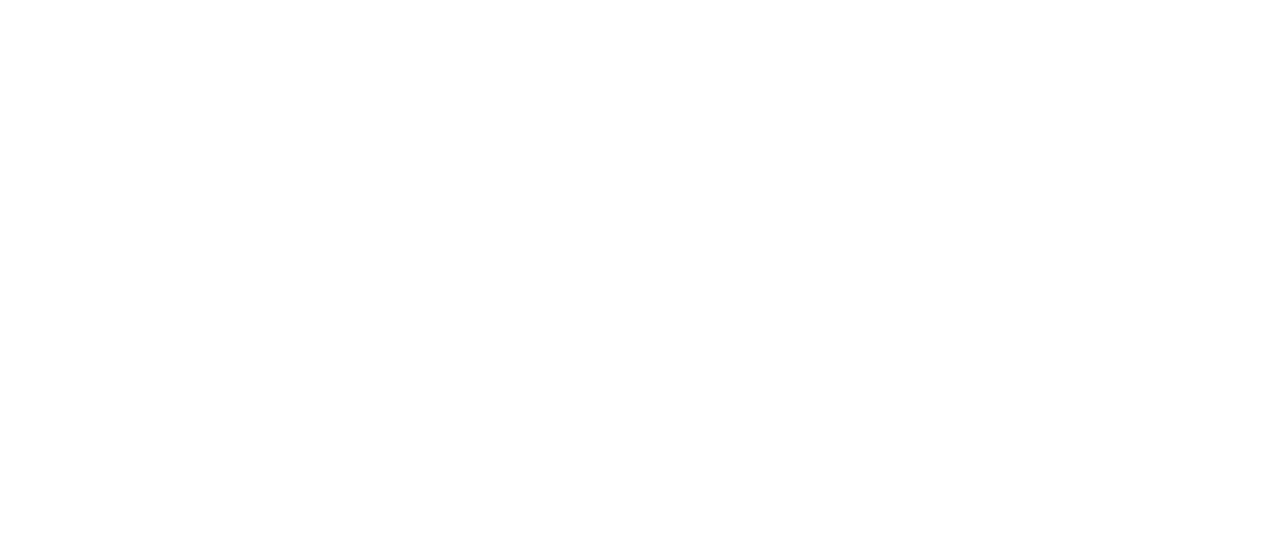
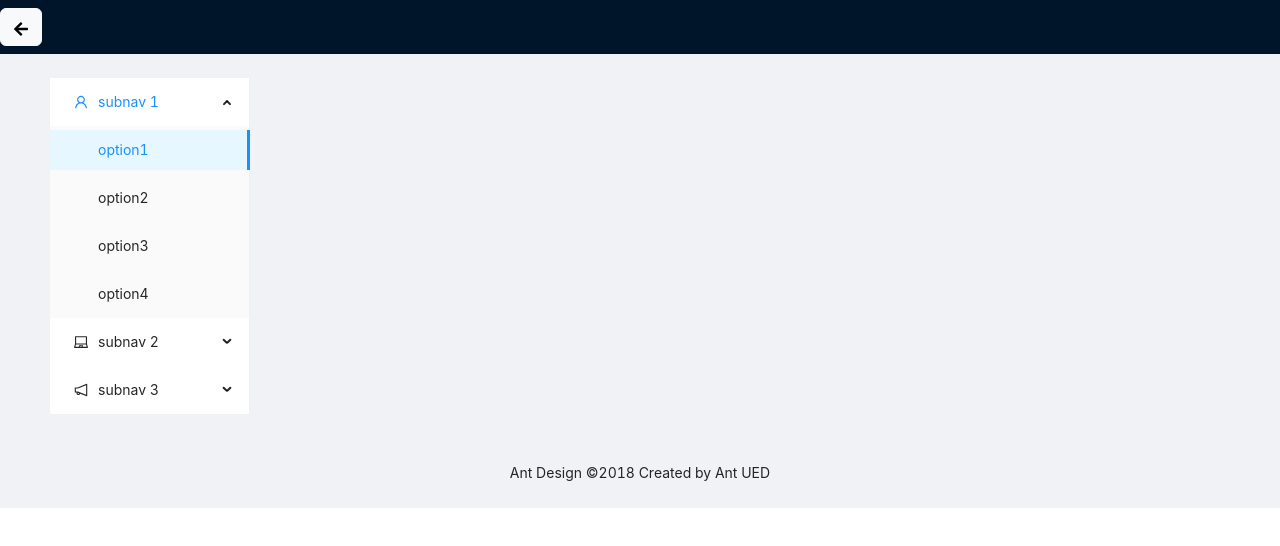
Before and after one commit to PhuocMinh111/react-capstone, a React (Create React App) app: page /admin in a window 1280 px wide. Before the commit this address had no page. Shown: the top 546 px of the page. Built offline with nearby package versions, Linux system fonts and the light colour scheme.

Commit message:
admin Layout

```diff
--- a/package.json
+++ b/package.json
@@ -3,9 +3,11 @@
   "version": "0.1.0",
   "private": true,
   "dependencies": {
+    "@ant-design/icons": "4.7.0",
     "@testing-library/jest-dom": "^5.14.1",
     "@testing-library/react": "^13.0.0",
     "@testing-library/user-event": "^13.2.1",
+    "antd": "4.22.4",
     "axios": "0.27.2",
     "bootstrap": "^5.2.0",
     "react": "^18.2.0",
--- a/src/components/backHome/backHome.jsx
+++ b/src/components/backHome/backHome.jsx
@@ -2,12 +2,15 @@
 import { useNavigate } from "react-router-dom";
 import styled from "styled-components";
 import { FaArrowLeft } from "react-icons/fa";
-export default function BackHome() {
+export default function BackHome({ color }) {
   let navigate = useNavigate();
   return (
-    <nav className="navbar navbar-expand-lg navbar-light bg-light">
+    <nav
+      style={{ background: "#001529" }}
+      className={`navbar navbar-expand-lg navbar-light `}
+    >
       <button
-        className="btn "
+        className="btn btn-light"
         style={{ fontWeight: "3rem" }}
         onClick={() => navigate("/")}
         navigate=""
--- a/src/components/footer.jsx
+++ b/src/components/footer.jsx
@@ -2,13 +2,24 @@
 import styled from "styled-components";
 import { payment, technology, social, license } from "../constants/footer";
 import { useSelector } from "react-redux";
-
+import { Link } from "react-router-dom";
 export default function Footer() {
   const { final } = useSelector((state) => state.langReducer);
   return (
     <Wrapper className="py-3 text-center">
       <div className="row mx-auto w-75">
-        <div className="col-lg-3 col-md-12"></div>
+        <div className="col-lg-3 col-md-12">
+          <Link to="/" style={{ textDecoration: "none" }}>
+            <a className="navbar-brand">
+              <img
+                style={{ width: "70px", height: "70px" }}
+                src="/img/ticket.png"
+                alt=""
+              />
+              <div className="brand">MovieNew</div>
+            </a>
+          </Link>
+        </div>
         <div className="col-lg-6 col-md-12">
           <h6 className="text-center mb-2 text-light">{final.technology}</h6>
           <div className="mx-auto">
@@ -74,6 +85,10 @@
     border-radius: 50%;
     cursor: pointer;
   }
+  .brand {
+    color: white !important;
+    font-size: 50px;
+  }
   #license {
     width: auto;
     background-size: 100%;
--- a/src/components/navbar/navbar.jsx
+++ b/src/components/navbar/navbar.jsx
@@ -1,5 +1,5 @@
 import React, { useState } from "react";
-import { NavLink, useNavigate } from "react-router-dom";
+import { NavLink, Link, useNavigate } from "react-router-dom";
 import { FaSearch } from "react-icons/fa";
 import { useSelector, useDispatch } from "react-redux";
 import styled from "styled-components";
@@ -7,6 +7,7 @@
 export default function Navbar() {
   const [open, setOpen] = useState(false);
   const dispatch = useDispatch();
+  const navigate = useNavigate();
   const langState = useSelector((state) => state.langReducer);
   console.log(langState);
   return (
@@ -14,10 +15,12 @@
       style={{ position: "sticky" }}
       className="navbar px-3 navbar-expand-lg navbar-light bg-light"
     >
-      <a className="navbar-brand" href="#">
-        <img style={{ width: "70px" }} src="/img/ticket.png" alt="" />
-        <Brand className="brand">MovieNow</Brand>
-      </a>
+      <Link to="/" style={{ textDecoration: "none" }}>
+        <a className="navbar-brand">
+          <img style={{ width: "70px" }} src="/img/ticket.png" alt="" />
+          <Brand className="brand">MovieNew</Brand>
+        </a>
+      </Link>
       <button
         onClick={() => setOpen(!open)}
         className={`navbar-toggler ${!open && "collapsed"}`}
--- a/src/index.js
+++ b/src/index.js
@@ -4,6 +4,7 @@
 import App from "./App";
 import "bootstrap/dist/js/bootstrap.bundle.js";
 import "bootstrap/dist/css/bootstrap.min.css";
+import "antd/dist/antd.css";
 import store from "./store/config";
 import { Provider } from "react-redux";
 const root = ReactDOM.createRoot(document.getElementById("root"));
--- /dev/null
+++ b/src/layouts/AdminLayout.jsx
@@ -0,0 +1,79 @@
+import {
+  LaptopOutlined,
+  NotificationOutlined,
+  UserOutlined
+} from "@ant-design/icons";
+import { Breadcrumb, Layout, Menu } from "antd";
+import React from "react";
+import BackHome from "../components/backHome/backHome";
+const { Header, Content, Footer, Sider } = Layout;
+const items1 = ["1", "2", "3"].map((key) => ({
+  key,
+  label: `nav ${key}`
+}));
+const items2 = [UserOutlined, LaptopOutlined, NotificationOutlined].map(
+  (icon, index) => {
+    const key = String(index + 1);
+    return {
+      key: `sub${key}`,
+      icon: React.createElement(icon),
+      label: `subnav ${key}`,
+      children: new Array(4).fill(null).map((_, j) => {
+        const subKey = index * 4 + j + 1;
+        return {
+          key: subKey,
+          label: `option${subKey}`
+        };
+      })
+    };
+  }
+);
+
+const AdminLayout = () => (
+  <Layout>
+    <BackHome color={"#001529"} />
+    <Content
+      style={{
+        padding: "0 50px"
+      }}
+    >
+      <Layout
+        className="site-layout-background"
+        style={{
+          padding: "24px 0"
+        }}
+      >
+        <Sider className="site-layout-background" width={200}>
+          <Menu
+            mode="inline"
+            defaultSelectedKeys={["1"]}
+            defaultOpenKeys={["sub1"]}
+            style={{
+              height: "100%"
+            }}
+            items={items2}
+          />
+        </Sider>
+        <Content
+          style={{
+            padding: "0 24px",
+            minHeight: 280
+          }}
+        >
+          <table>
+            <thead></thead>
+          </table>
+        </Content>
+      </Layout>
+    </Content>
+    <Footer
+      style={{
+        textAlign: "center"
+      }}
+    >
+      Ant Design ©2018 Created by Ant UED
+    </Footer>
+  </Layout>
+);
+
+export default AdminLayout;
--- a/src/modules/movie-list.jsx
+++ b/src/modules/movie-list.jsx
@@ -20,7 +20,7 @@
   }
 
   return (
-    <div className="row py-4 mt-5">
+    <div className="row mx-auto py-4 mt-5">
       <h2 className="mb-3">{final.showing}:</h2>
       {data.slice(0, movieToShow).map((item, index) => {
         return <SingleMovie key={index} movie={item} />;
--- a/src/modules/singleMovie.jsx
+++ b/src/modules/singleMovie.jsx
@@ -7,7 +7,10 @@
   const navigate = useNavigate();
   const { final } = useSelector((state) => state.langReducer);
   return (
-    <Card className="col-lg-3 col-sm-12 mx-2" style={{ width: "18rem" }}>
+    <Card
+      className="col-lg-3 mx-auto col-sm-12 mx-2"
+      style={{ width: "18rem" }}
+    >
       {/* <Wrapper> */}
       <Card.Img variant="top" src={movie.hinhAnh} />
       <Card.Body className="card-body">
--- a/src/store/reducer/langReducer.js
+++ b/src/store/reducer/langReducer.js
@@ -9,6 +9,7 @@
     date: ["lịch chiếu", "date"],
     name: ["Tên phim", "Movie name"],
     movie: ["Phim", "movie"],
+    img: ["Hình ảnh", "image"],
     footer: ["thiết kế by", "designed by"],
     login: ["Đăng nhập", "login"],
     logout: ["Đăng xuất", "logout"],
@@ -19,9 +20,9 @@
     payment: ["Chấp nhận thanh toán", "Payment Accepted by"],
     social: ["Kết nối với chúng tôi", "contact with us"],
     lang: ["vn", "Eng"],
-    flag: ["🇻🇳", "🇬🇧"],
+    flag: ["🇻🇳", "🇬🇧"]
   },
-  final: {},
+  final: {}
 };
 
 export const langReducer = (state = INIT_STATE, { type, payload }) => {
```
Also changed, not shown: src/components/Table.jsx (added, +53 -0 lines), src/routes/index.js (+11 -6 lines).
